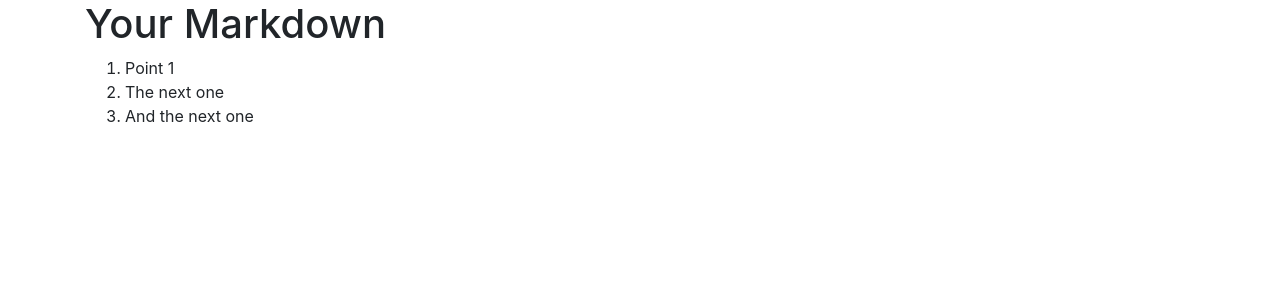
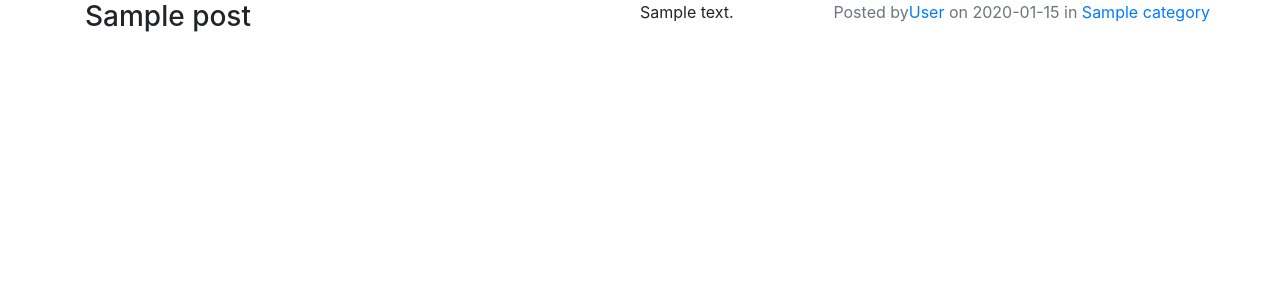
Before and after one commit to ahljljj/Professional-Python-Web-Development-Using-Flask, a Flask app: template flask_blog/flaskblog/templates/blog/article.html in a window 1280 px wide. Shown: the top 300 px of the page. Run offline with Flask 2, Linux system fonts and the light colour scheme; the template is opened without the code that fills it: values that come from a table or form of the project are taken from there, others are empty; tables that the repository leaves empty hold one stand-in row (values such as "Sample post"); some libraries are stand-ins or nearby versions.

Commit message:
my first post

```diff
--- a/flask_blog/flaskblog/author/models.py
+++ b/flask_blog/flaskblog/author/models.py
@@ -7,6 +7,7 @@
     username = db.Column(db.String(80), unique=True)
     password = db.Column(db.String(60))
     is_author = db.Column(db.Boolean)
+    posts = db.relationship('Post',backref='author',lazy='dynamic')
 
     def __init__(self, fullname, email, username, password, is_author = False):
         self.fullname = fullname
--- a/flask_blog/flaskblog/blog/models.py
+++ b/flask_blog/flaskblog/blog/models.py
@@ -28,6 +28,7 @@
     live = db.Column(db.Boolean)
 
     category_id = db.Column(db.Integer, db.ForeignKey('category.id'))
+    category = db.relationship('Category', backref=db.backref('posts',lazy='dynamic'))
 
     def __init__(self, blog, author, title, body, category, slug=None, publish_date=None, live=True):
         self.blog_id = blog.id
--- a/flask_blog/flaskblog/templates/blog/article.html
+++ b/flask_blog/flaskblog/templates/blog/article.html
@@ -1,18 +1,21 @@
 {% extends "base.html" %}
 
-{% block title %} Blog Post {%endblock %}
+{% block title %} post.title {%endblock %}
 
 {% block content %}
 
-{% filter markdown %}
+<div class="row">
 
+    <div class="col-md-offset-3 col-md-6">
+        <h3>{{post.title}}</h3>
 
-#Your Markdown
+     </div>
 
-1. Point 1
-1. The next one
-1. And the next one
+    {{post.body|markdown}}
 
-{%endfilter %}
+    <hr />
 
+    <div class="text-muted">Posted by<a href="#">{{post.author.fullname}}</a> on {{post.publish_date.strftime('%Y-%m-%d')}} in <a href="#">{{post.category.name}}</a> </div>
+
+</div>
 {% endblock %}
```
Also changed, not shown: flask_blog/flaskblog/blog/views.py (+5 -4 lines).
